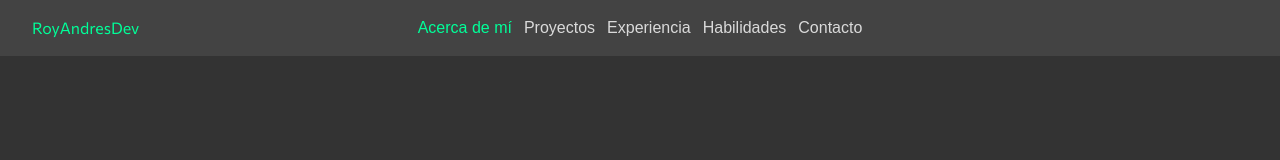
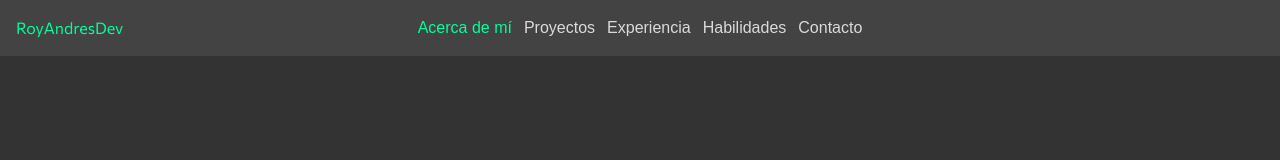
Before and after one commit to RoyHuamanAvila/Portafolio2024, a React (Vite) app: page / in a window 1280 px wide. Shown: the top 160 px of the page. Built offline with nearby package versions, Linux system fonts and the light colour scheme; a web font is replaced by a local one.

Commit message:
Refactorizar estilos de contenedores en ProjectCard y Header

```diff
--- a/src/App.tsx
+++ b/src/App.tsx
@@ -6,7 +6,7 @@ function App() {
   return (
     <div>
       <Header />
-      <div className="sections-container space-y-4">
+      <div className="sections-container space-y-7 container mx-auto">
         <About />
         <Projects />
       </div>
--- a/src/components/Header.tsx
+++ b/src/components/Header.tsx
@@ -1,7 +1,8 @@
 const Header = () => {
   return (
-    <header className="fixed top-0 left-0 w-full bg-background-200 h-[56px] px-4 py-2 flex items-center place-content-between lg:place-content-center z-10">
-      <p className="text-primary-100 font-serif lg:absolute left-8">RoyAndresDev</p>
+    <header className="fixed top-0 left-0 w-full bg-background-200 h-[56px] px-4 py-2 z-10 flex justify-center">
+      <div className="relative container mx-auto flex items-center place-content-between lg:place-content-center">
+        <p className="text-primary-100 font-serif lg:absolute left-0">RoyAndresDev</p>
         <div className="hidden lg:flex gap-3">
           <a href="#" className="text-primary-100 hover:text-primary-100">
             Acerca de mí
@@ -22,6 +23,7 @@ const Header = () => {
         <button className="lg:hidden">
           <img src="/menu.svg" alt="Menu icon" />
         </button>
+      </div>
     </header>
   )
 }
--- a/src/components/ProjectCard.tsx
+++ b/src/components/ProjectCard.tsx
@@ -6,7 +6,7 @@ import Demo from "./icons/Demo"
 
 const ProjectCard: FC<Project> = ({ image, title, description, tags }) => {
   return (
-    <div className="w-[316px] mx-auto bg-background-200 rounded shadow-lg">
+    <div className="w-[316px] mx-auto bg-background-200 rounded shadow-lg overflow-hidden">
       <div className="bg-background-300 w-full flex gap-1 p-2">
         <div className="rounded-full size-[10px] bg-background-200"></div>
         <div className="rounded-full size-[10px] bg-background-200"></div>
--- a/src/sections/Projects.tsx
+++ b/src/sections/Projects.tsx
@@ -3,7 +3,7 @@ import projects from "../Projects"
 
 const Projects = () => {
   return (
-    <div id="Projects">
+    <div id="Projects" >
       <p className="label-section">- MIS PROYECTOS</p>
       <h2 className="title-section">Proyectos recientes</h2>
       <p className="text-gray-100">En esta sección puedes ver algunos de los proyectos que he realizado o en los que estoy trabajando actualmente.</p>
```
Lines whose indentation alone changed are shown as unchanged.
